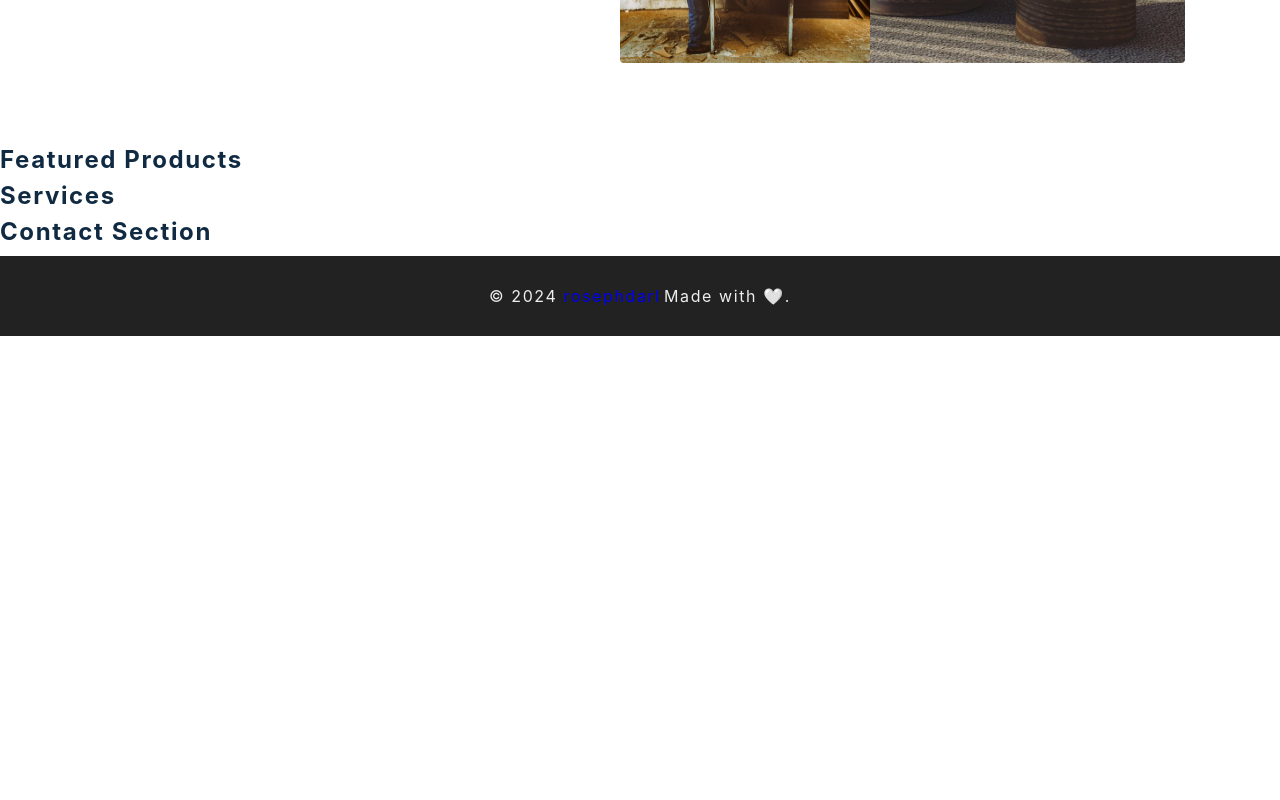
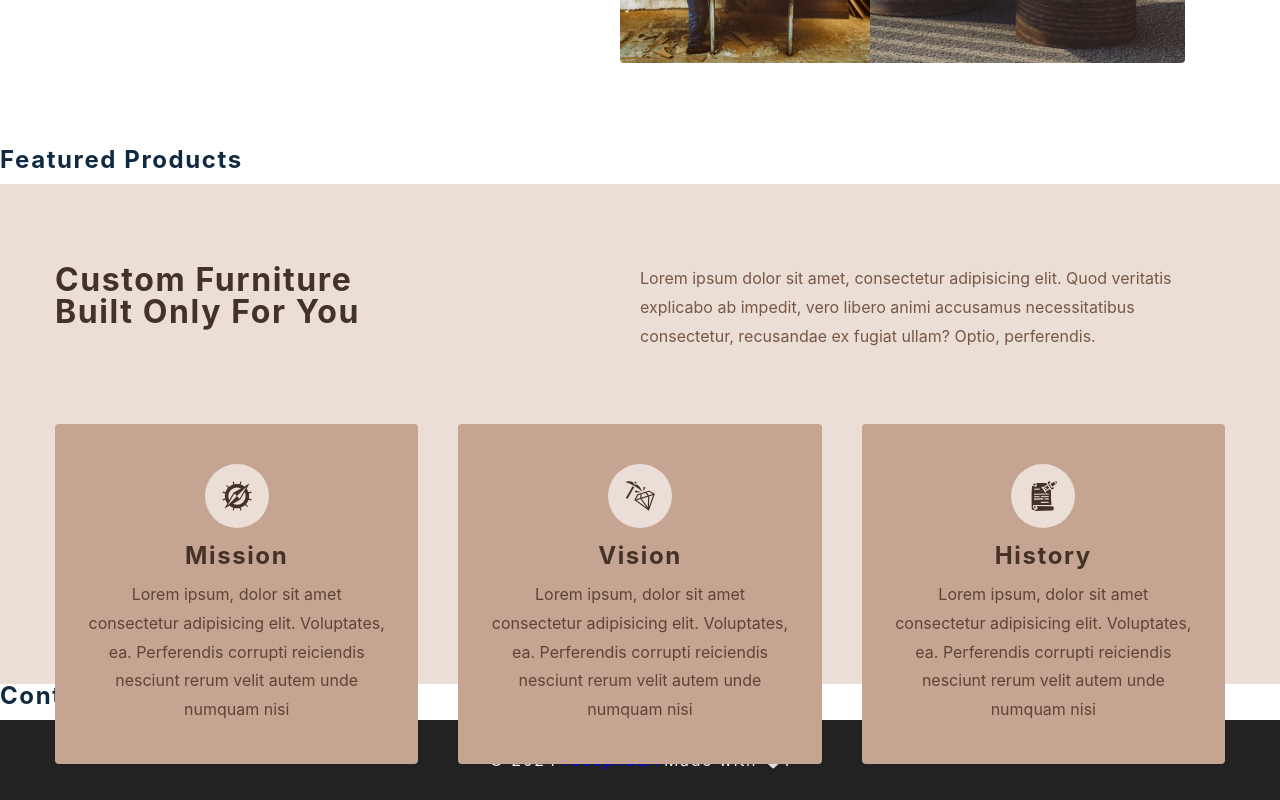
Before and after one commit to rdtungul/react-commerce, a React (Create React App) app: page / in a window 1280 px wide. Shown: the part 652-1452 px from the top of the page. Before the commit the page ends 988 px from the top, so only its background shows below. Built offline with nearby package versions, Linux system fonts and the light colour scheme.

Commit message:
homepage services setup

```diff
--- a/src/components/Services.js
+++ b/src/components/Services.js
@@ -1,10 +1,39 @@
-import React from 'react'
-import styled from 'styled-components'
-import { services } from '../utils/constants'
+import React from "react";
+import styled from "styled-components";
+import { services } from "../utils/constants";
 
 const Services = () => {
-  return <h4>services </h4>
-}
+  return (
+    <Wrapper>
+      <div className="section-center">
+        <article className="header">
+          <h3>
+            custom furniture <br />
+            built only for you
+          </h3>
+          <p>
+            Lorem ipsum dolor sit amet, consectetur adipisicing elit. Quod
+            veritatis explicabo ab impedit, vero libero animi accusamus
+            necessitatibus consectetur, recusandae ex fugiat ullam? Optio,
+            perferendis.
+          </p>
+        </article>
+        <div className="services-center">
+          {services.map((service) => {
+            const { id, icon, title, text } = service;
+            return (
+              <article key={id} className="service">
+                <span className="icon">{icon}</span>
+                <h4>{title}</h4>
+                <p>{text}</p>
+              </article>
+            );
+          })}
+        </div>
+      </div>
+    </Wrapper>
+  );
+};
 
 const Wrapper = styled.section`
   h3,
@@ -68,5 +97,5 @@
       transform: translateY(5rem);
     }
   }
-`
-export default Services
+`;
+export default Services;
```
